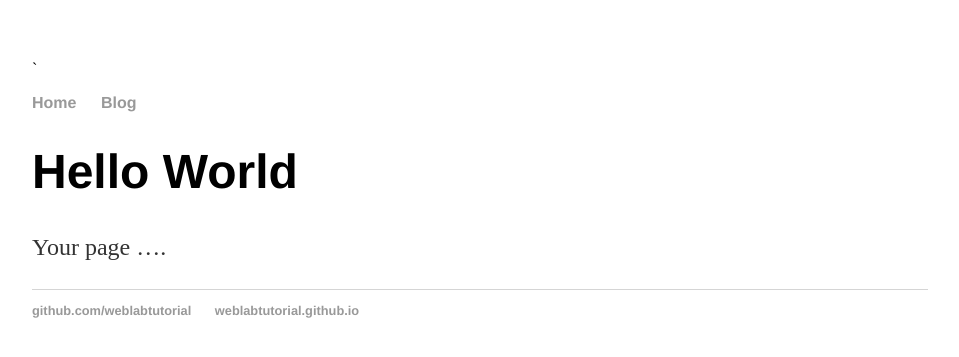
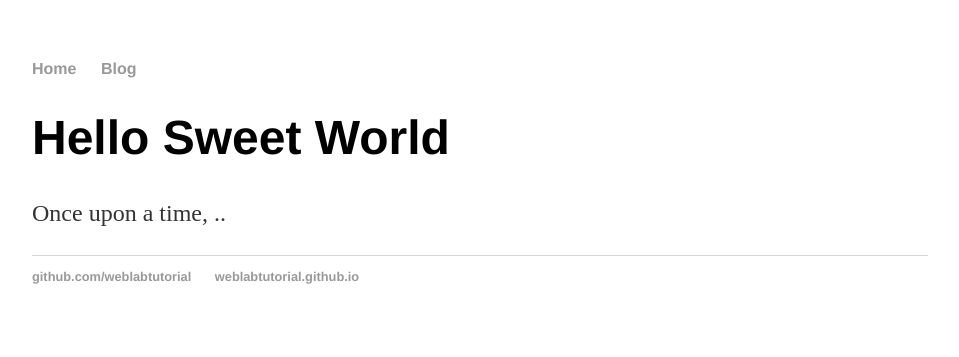
Before and after one commit to ad204/ad204.github.io, a Jekyll site: the page built from index.html, in a window 1280 px wide. Shown: the top 357 px of the page, without its empty margins (160-1119 px from the left). Built offline with Jekyll 4.4.1, drawn with Linux system fonts in a browser that asks for light colours.

Commit message:
Update index.html
changed orginal html

```diff
--- a/index.html
+++ b/index.html
@@ -1,26 +1,8 @@
-<!DOCTYPE html>
-<html>
-<head>
-<title>Web Programming</title>
-<!-- link to main stylesheet -->
-<link rel="stylesheet" type="text/css" href="/css/main.css">`
-</head>
-<body>
-<nav>
- <ul>
- <li><a href="/">Home</a></li>
- <li><a href="/blog">Blog</a></li>
- </ul>
-</nav>
-<div class="container">
- <div class="blurb">
- <h1>Hello World</h1>
- <p>Your page ….</p>
-<footer>
- <ul>
- <li><a href="https://github.com/weblabtutorial">github.com/weblabtutorial</a></li>
- <li><a href="https://weblabtutorial.github.io"> weblabtutorial.github.io </a></li>
-</ul>
-</footer>
-</body>
-</html>
+---
+layout: default
+title: Web Programming
+---
+<div class="blurb">
+<h1>Hello Sweet World</h1>
+<p>Once upon a time, ..</p>
+</div>
```
